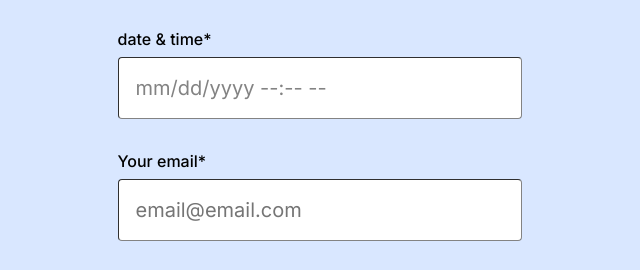
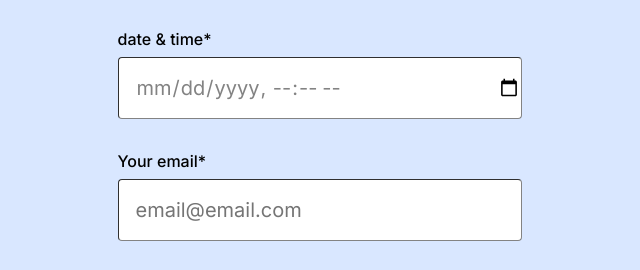
Before and after one commit to NRLudwig/se_project_coffeeshop, a plain HTML site: page index.html in a window 1280 px wide. Shown: the part 2095-2365 px from the top of the page, 330-970 px from the left. Drawn offline with Linux system fonts and the light colour scheme.

Commit message:
first submit errors fixed

```diff
--- a/index.html
+++ b/index.html
@@ -113,7 +113,7 @@
                   >Number of guests*
                   <input
                     class="form__input"
-                    type="text"
+                    type="number"
                     placeholder="1-8"
                     min="1"
                     max="8"
@@ -125,8 +125,8 @@
                   >date & time*
                   <input
                     class="form__input"
-                    type="datetime"
-                    value="mm/dd/yyyy --:-- --"
+                    type="datetime-local"
+                    value="mm/dd/yyyy"
                     name="date"
                     required
                   />
```
